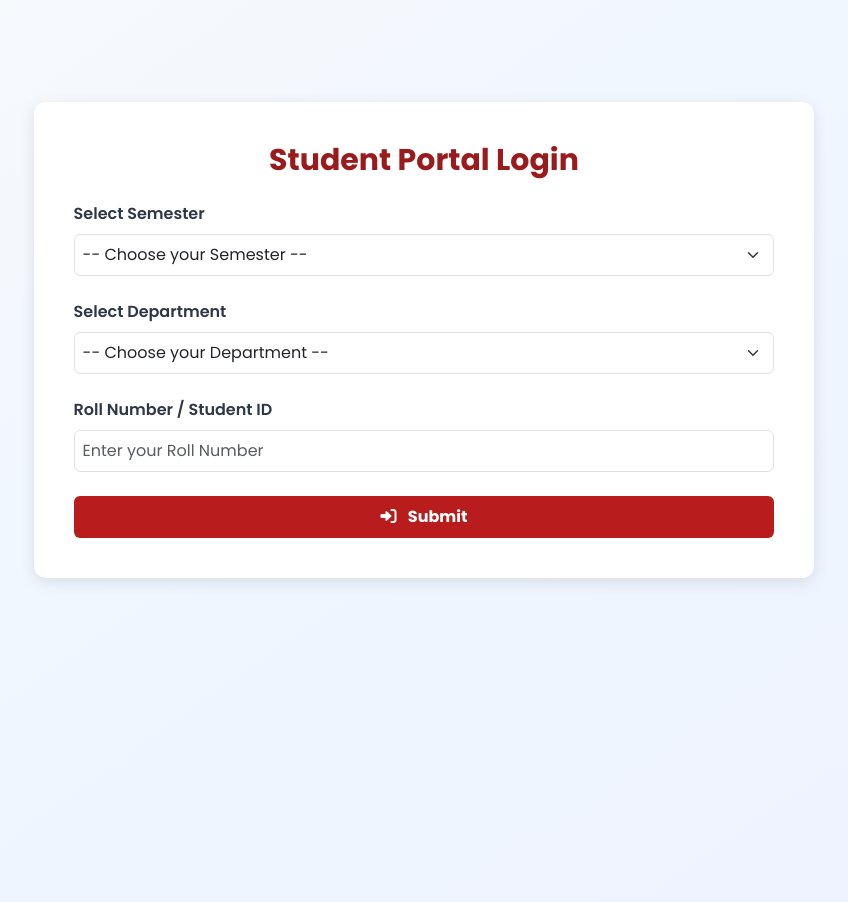
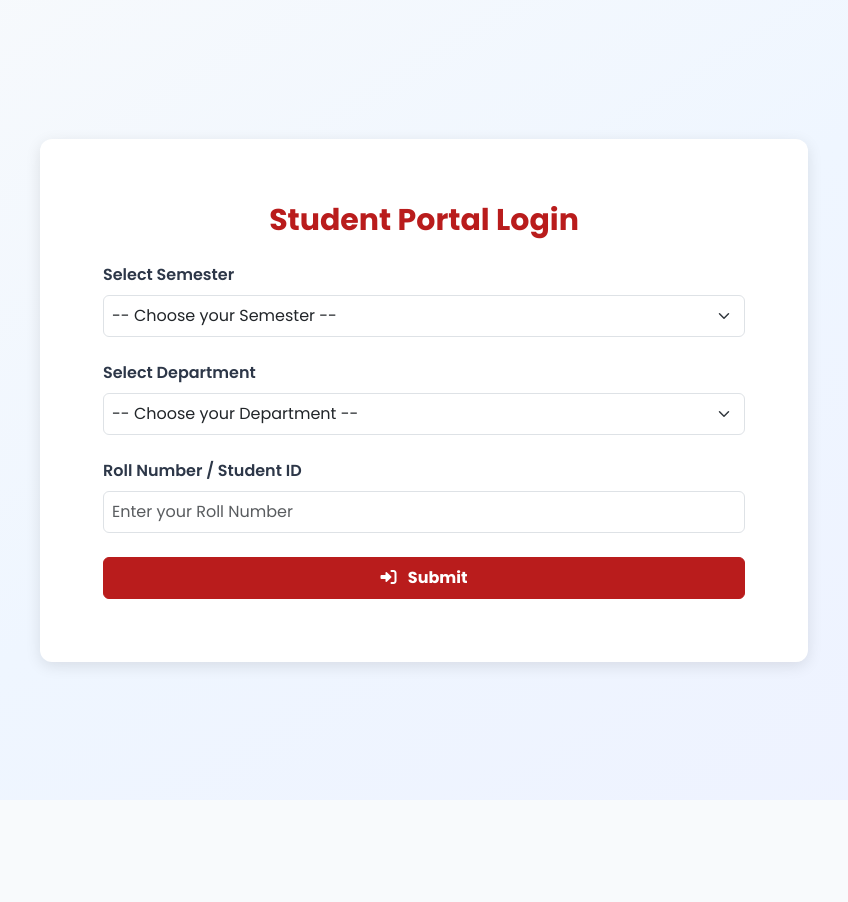
Before and after one commit to lavkush2336/faculty-pool, a PHP site: page /student.php in a window 1280 px wide. Shown: the whole page, without its empty margins (216-1064 px from the left). After the commit the page ends 675 px from the top, so only its background shows below. Run offline with PHP 8.4, Linux system fonts and the light colour scheme; data comes from the database, SQL or seed files in the repository; some libraries are stand-ins or nearby versions.

Commit message:
changes by lav

```diff
--- a/student.php
+++ b/student.php
@@ -30,7 +30,6 @@ $semesters = array(
 );
 
 // Query to fetch department names from the 'departments' table
-// The table structure was shown in the uploaded image.
 $sql = "SELECT department_name FROM departments ORDER BY department_name ASC";
 $result = $conn->query($sql);
 
@@ -59,22 +58,79 @@ $conn->close();
   <link href="https://cdnjs.cloudflare.com/ajax/libs/font-awesome/6.0.0/css/all.min.css" rel="stylesheet">
   <link href="https://fonts.googleapis.com/css2?family=Inter:wght@300;400;500;600;700&family=Poppins:wght@300;400;500;600;700;800&display=swap" rel="stylesheet">
 
+  <script>
+    // Re-added Tailwind config to ensure colors like 'primary-800' are defined
+    tailwind.config = {
+      theme: {
+        extend: {
+          colors: {
+            primary: {
+              600: '#dc2626',
+              700: '#b91c1c',
+              800: '#991b1b',
+              900: '#7f1d1d',
+            }
+          },
+          fontFamily: {
+            'inter': ['Inter', 'sans-serif'],
+            'poppins': ['Poppins', 'sans-serif'],
+          }
+        }
+      }
+    }
+  </script>
+
   <style>
-    /* Tailwind Configuration from index.php */
+    /* Global fixes to center content and remove scrollbars */
+    html, body {
+        height: 100%;       /* Ensure full viewport height */
+        margin: 0;          /* Remove default browser margin */
+        padding: 0;         /* Remove default browser padding */
+        overflow-x: hidden; /* Ensure no horizontal scrollbar */
+    }
+
+    /* Use Flexbox on the body to center the content (form) vertically and horizontally */
+    body {
+        display: flex;
+        justify-content: center; /* Center horizontally */
+        align-items: center;     /* Center vertically */
+        min-height: 100vh;       /* Use min-height to ensure centering on full viewport */
+        /* You can remove the background-gradient class from the body tag if you want this style here instead: */
+        /* background: linear-gradient(to bottom right, #f8fafc, #eff6ff, #eef2ff); */
+    }
+
+    /* Styling for the form container */
     .student-form-container {
-      max-width: 61%;
-    margin: 8% auto;
-    padding: 40px;
+      max-width: 60%;
+    width: 90%;
+    padding: 63px;
     background: #ffffff;
     border-radius: 12px;
     box-shadow: 0 4px 15px rgba(0, 0, 0, 0.1);
+    margin: 20px 0;
+    }
+
+    /* Style adjustments for the title to match the screenshot */
+    .student-form-container h2 {
+        color: #B91C1C !important; /* Matches the button and image color */
+        margin-bottom: 25px; /* Increase spacing below the title */
+    }
+
+    /* Match the color and style for the form button */
+    .btn.bg-red-700 {
+        background-color: #B91C1C !important;
+        border-color: #B91C1C !important;
+    }
+    .btn.bg-red-700:hover {
+        background-color: #991b1b !important;
+        border-color: #991b1b !important;
     }
   </style>
 </head>
 <body class="font-poppins bg-gradient-to-br from-slate-50 via-blue-50 to-indigo-50">
 
   <div class="student-form-container">
-    <h2 class="text-3xl font-bold text-center mb-6 text-red-800">Student Portal Login</h2>
+    <h2 class="text-3xl font-bold text-center">Student Portal Login</h2>
 
     <form action="student_login_process.php" method="POST">
 
```
